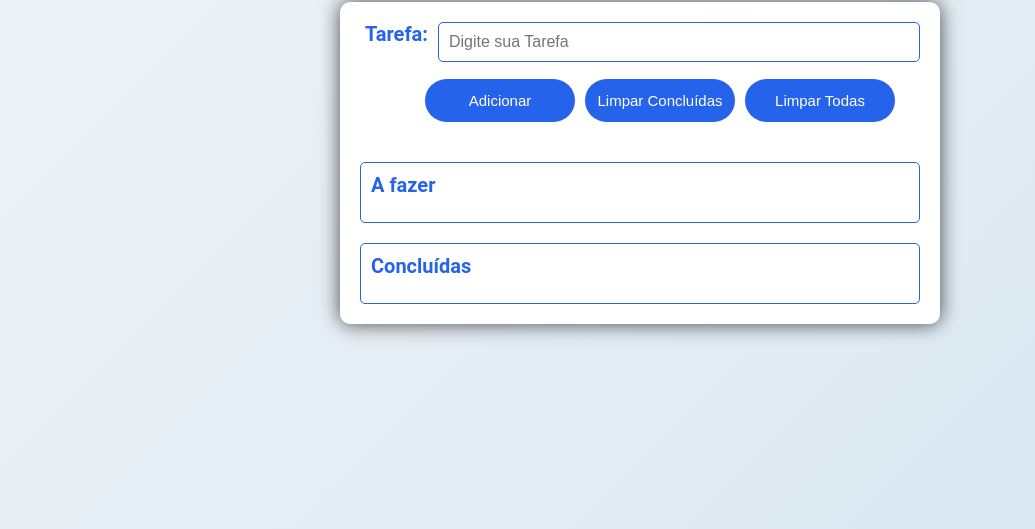
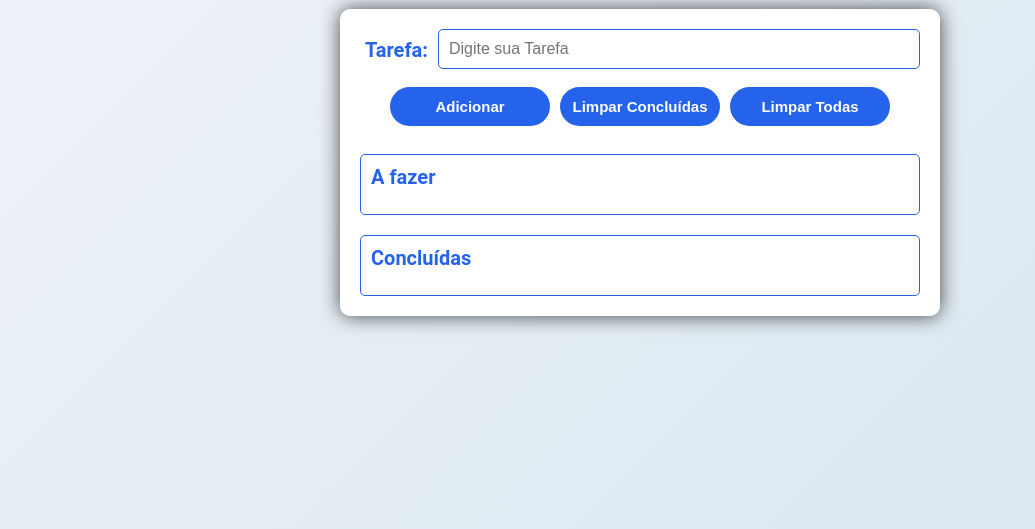
Before and after one commit to alissonooliveiraofc/task-list-v1, a website: page index.html in a window 1280 px wide. Shown: the part 271-800 px from the top of the page, without its empty margins (0-1035 px from the left). Drawn offline with Linux system fonts and the light colour scheme.

Commit message:
Algumas alterações css

```diff
--- a/style.css
+++ b/style.css
@@ -71,14 +71,14 @@ input[type="text"]:focus {
 button {
   background-color: #2563eb;
   color: white;
-  padding: 13px 10px;
+  padding: 11px;
   border: none;
   border-radius: 40px;
   cursor: pointer;
   font-size: 15px;
   transition: background-color 0.3s, transform 0.3s;
-  /* flex: 1 1 auto; */
-  width: 150px;
+  font-weight: bold;
+  width: 160px;
 }
 
 button:hover {
@@ -141,6 +141,7 @@ label#task-header {
   color: #2563eb;
   font-size: 20px;
   font-weight: bold;
+  margin-top: 9px;
 }
 
 
@@ -187,6 +188,7 @@ svg {
 #texto-tarefa {
   border-color: #2563eb;
   color: black;
+  /* margin-top: 50px; */
 }
 
 .div-buttons {
@@ -196,6 +198,7 @@ svg {
   margin-left: 40px;
   margin-top: 7px;
   gap: 10px;
+  margin: 8px auto;
 }
 
 #inputs-menu {
```
